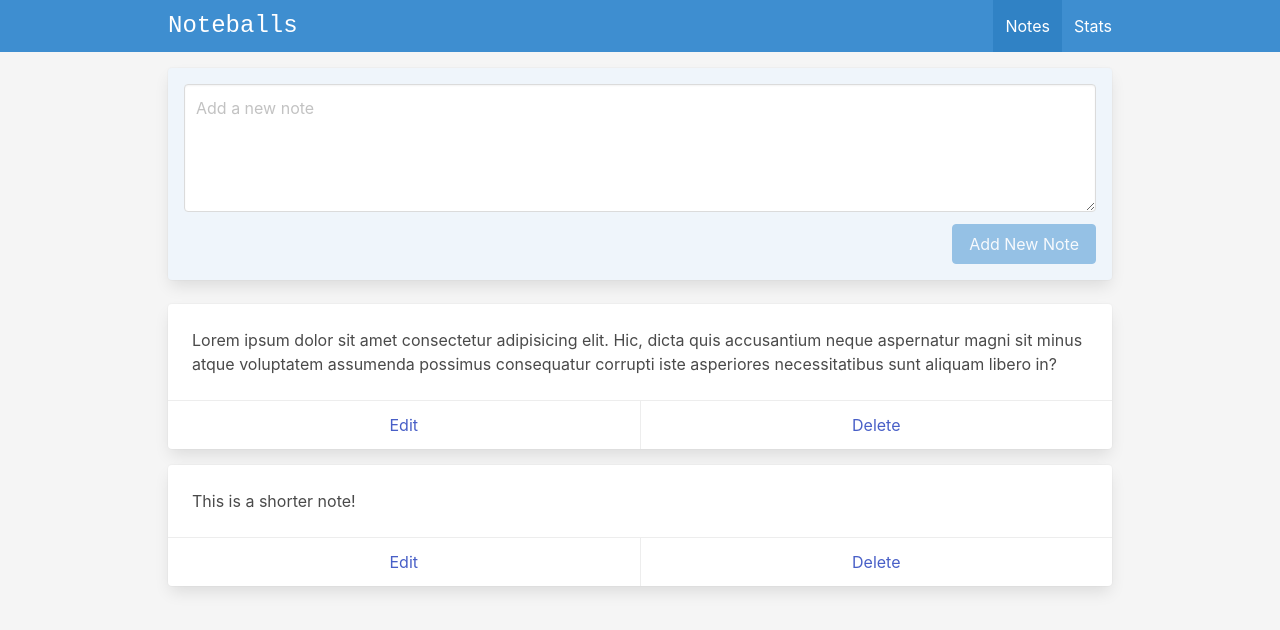
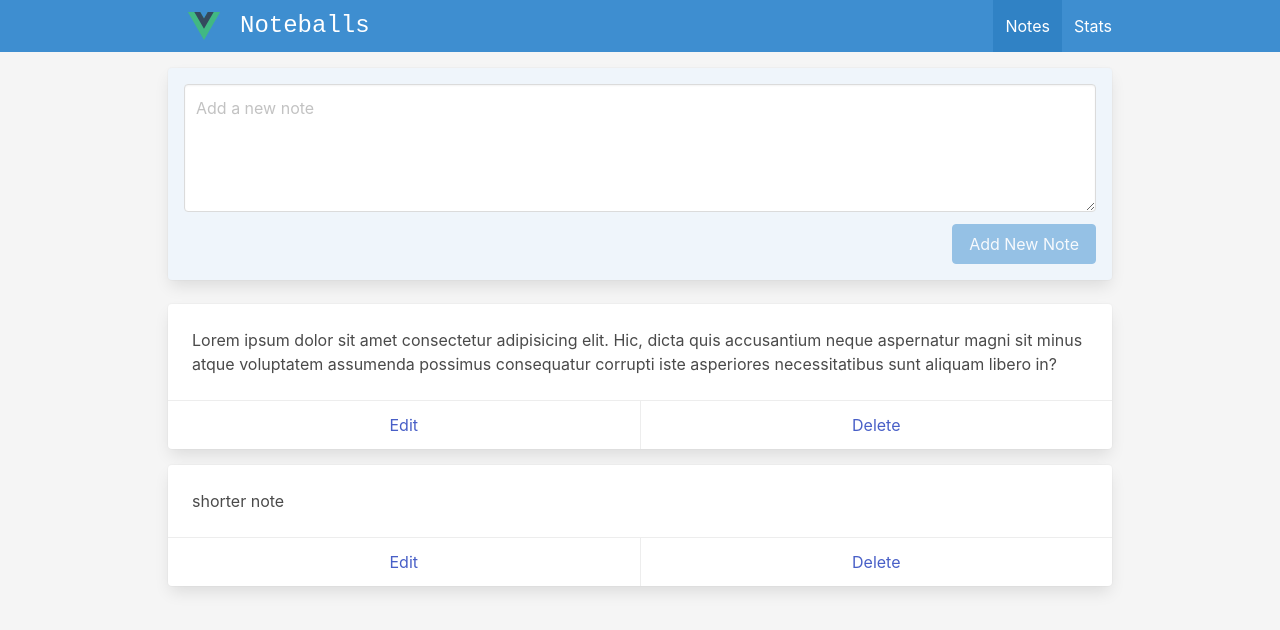
Before and after one commit to BadVoice/Noteballs, a Vue app: page / in a window 1280 px wide. Shown: the top 630 px of the page. Built offline with nearby package versions, Linux system fonts and the light colour scheme.

Commit message:
feat: add component that sends to props

```diff
--- a/src/components/Layout/NavBar.vue
+++ b/src/components/Layout/NavBar.vue
@@ -7,7 +7,7 @@
 
         <div class="navbar-brand">
             <div class="navbar-item is-size-4 is-family-monospace"  >
-                Noteballs
+                <img src="/src/assets/logo.svg" width="72" height="28"> Noteballs
             </div>
 
             <a @click.prevent="showMobileNav = !showMobileNav"
--- /dev/null
+++ b/src/components/Notes/Note.vue
@@ -0,0 +1,28 @@
+<template>
+        <div class="card mb-4">
+            <div class="card-content">
+                <div class="content">
+                    {{ note.content }}
+                </div>
+            </div>
+            <footer class="card-footer">
+                <a href="#" class="card-footer-item">Edit</a>
+                <a href="#" class="card-footer-item">Delete</a>
+            </footer>
+        </div>
+</template>
+
+<script setup>
+
+    /*
+        props
+    */
+
+    const props = defineProps({
+            note: {
+                type: Object,
+                required: true
+            }
+    })
+
+</script>
--- a/src/views/ViewNotes.vue
+++ b/src/views/ViewNotes.vue
@@ -24,21 +24,11 @@
                 </div>
             </div>
 
-                <div
+            <Note
                 v-for="note in notes"
                 :key='note.id'
-                    class="card mb-4"
-                >
-            <div class="card-content">
-                <div class="content">
-                    {{ note.content }}
-                </div>
-            </div>
-            <footer class="card-footer">
-                <a href="#" class="card-footer-item">Edit</a>
-                <a href="#" class="card-footer-item">Delete</a>
-            </footer>
-        </div>
+                :note="note"
+            />
     </div>
 
 </template>
@@ -48,7 +38,7 @@
         imports
     */
     import { ref } from 'vue'
-
+    import  Note  from '@/components/Notes/Note.vue'
     /*
         notes
     */
@@ -62,11 +52,14 @@
         },
         {
             id: 'id2',
-            content: 'This is a shorter note!'
+            content: 'shorter note'
         }
     ])
 
     const addNote = () => {
+        if (newNote.value.trim() == '') {
+            return
+        }
         let currentDate = new Date().getTime(),
             id = currentDate.toString()
 
@@ -79,4 +72,8 @@
         newNote.value = ''
         newNoteRef.value.focus()
     }
+
+    /*
+        delete note
+    */
 </script>
```
